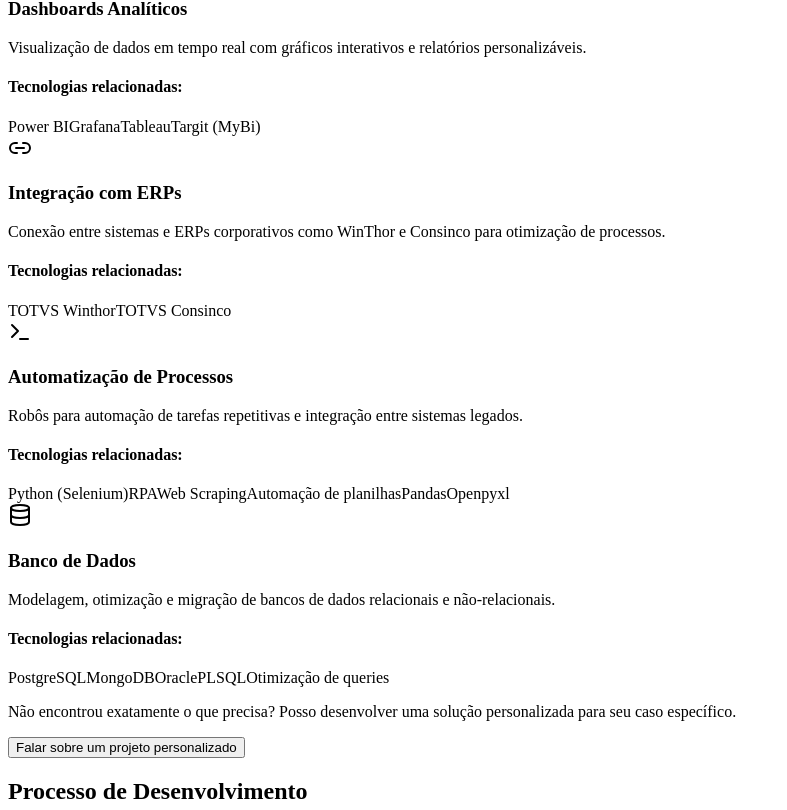
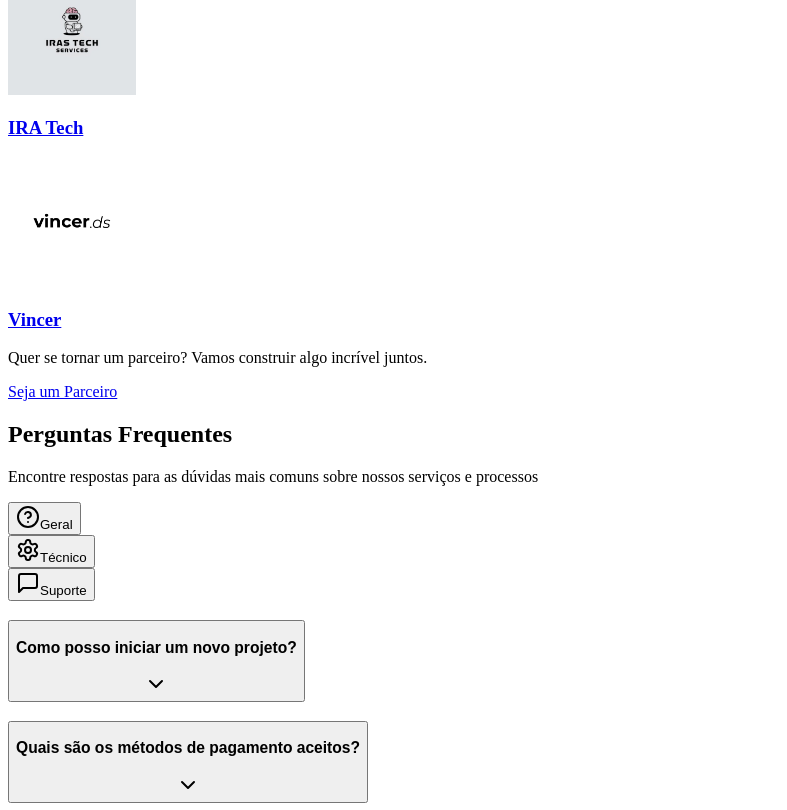
Before and after one commit to Levixs/ls-tecnologia, a Next.js app: page /LandingPage/LandingPage in a window 1280 px wide. Shown: the part 3850-4660 px from the top of the page, without its empty margins (0-787 px from the left). Built offline with nearby package versions, Linux system fonts and the light colour scheme.

Commit message:
fix: ajustando altura do session de contato

```diff
--- a/src/components/ContactSection/Contact.tsx
+++ b/src/components/ContactSection/Contact.tsx
@@ -146,7 +146,7 @@
                   <div className="p-2 bg-green-500/10 rounded-lg text-green-400">
                     <Check className="w-5 h-5" />
                   </div>
-                  <div className='mb-1'>
+                  <div className='mb-2'>
                     <h4 className="text-sm font-medium text-gray-400">Status Atual</h4>
                     <p className="text-gray-200">Disponível para novos projetos</p>
                   </div>
--- a/src/pages/LandingPage/LandingPage.tsx
+++ b/src/pages/LandingPage/LandingPage.tsx
@@ -21,8 +21,8 @@
       <div className="relative z-20">
         <Header />
         <HeroSection />
-        <Services />
-        <Process />
+        {/* <Services /> */}
+        {/* <Process /> */}
         <Partners />
         <FAQ />
         <Contact />
```
